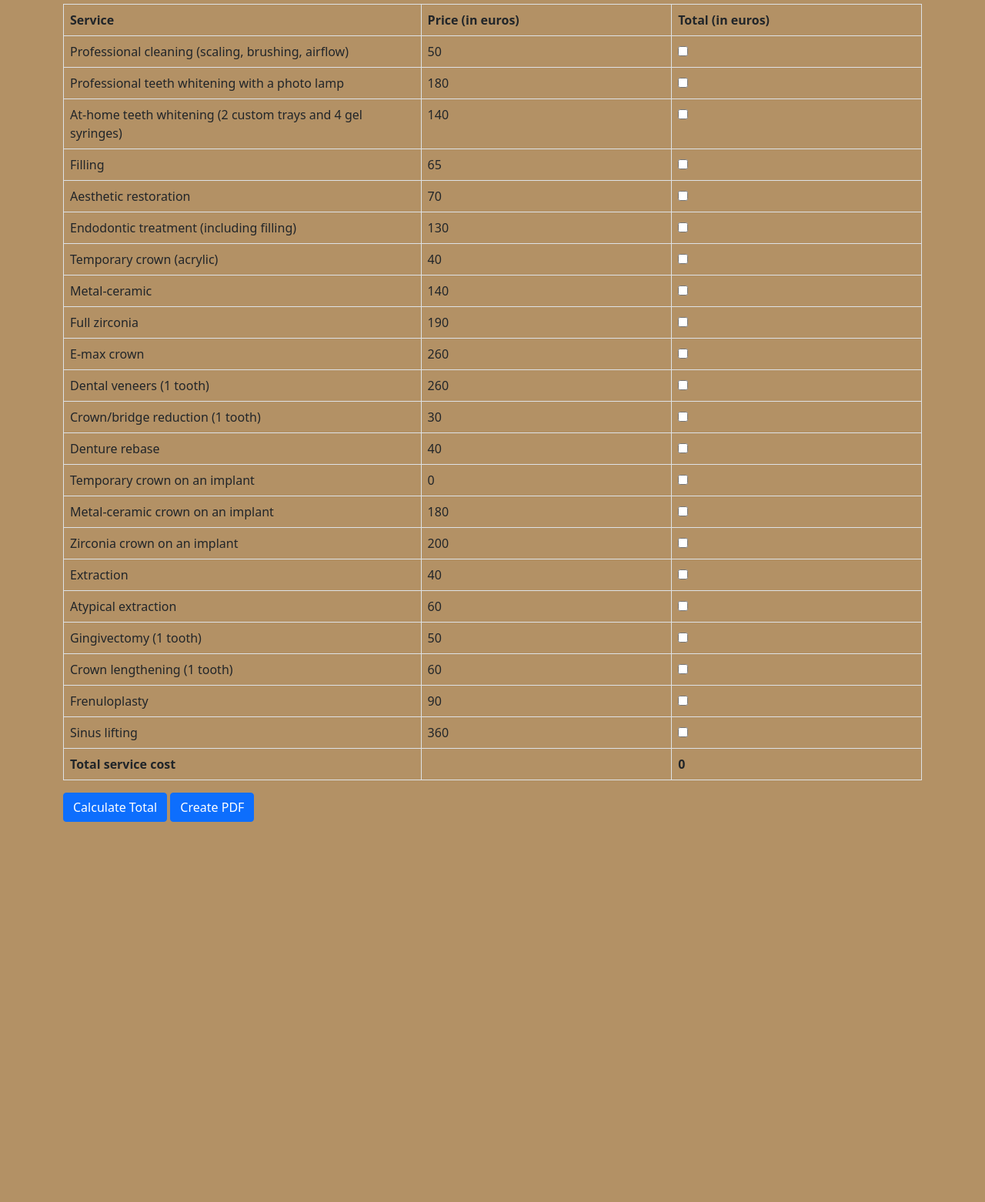
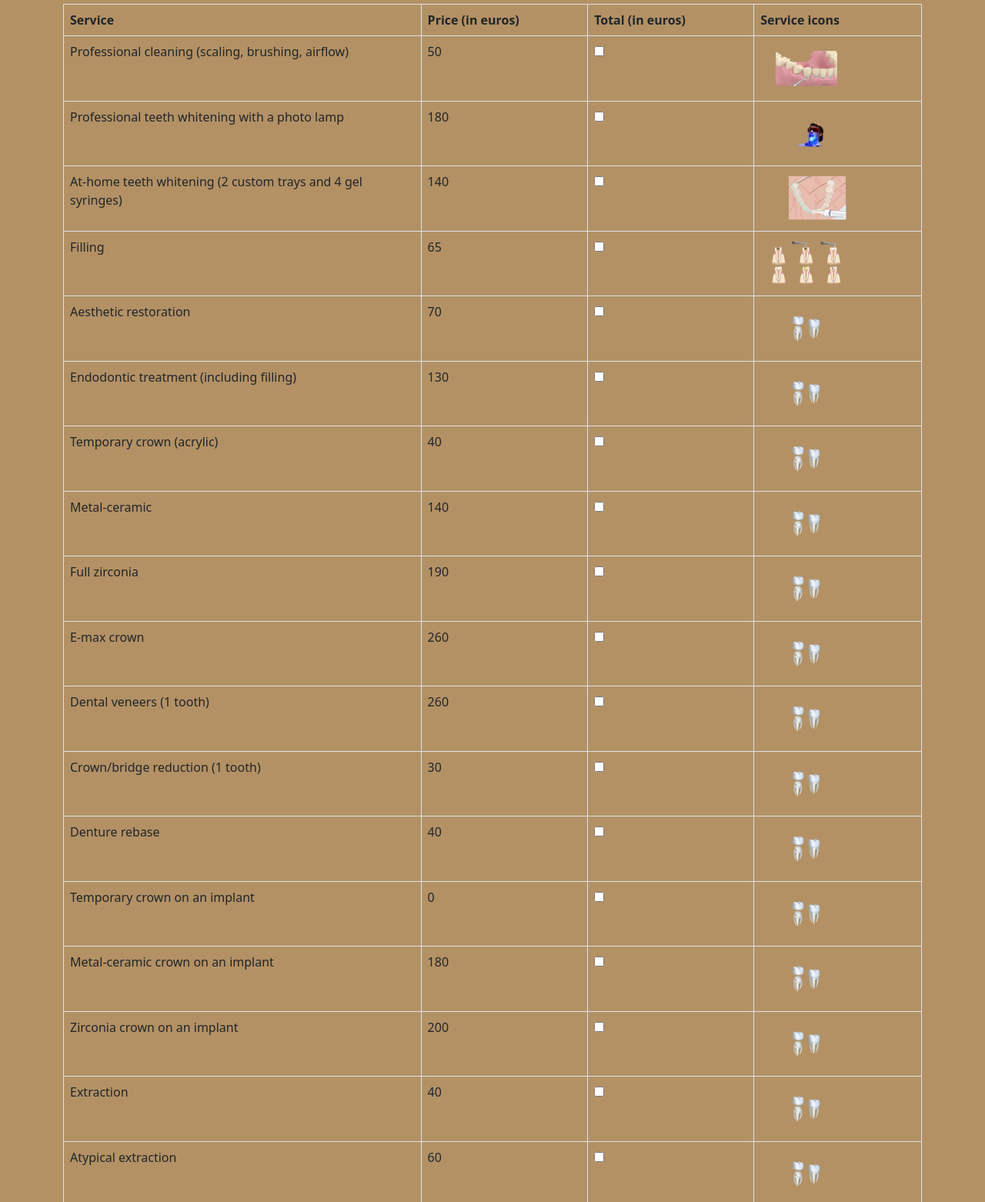
Before and after one commit to Heisen101/Dental-Turism, a plain HTML site: page index.html in a window 1280 px wide. Shown: the part 41-1603 px from the top of the page at 77% size. Before the commit the page ends 1109 px from the top, so only its background shows below. Drawn offline with nearby package versions, Linux system fonts and the light colour scheme.

Commit message:
added icons and added new table column

```diff
--- a/index.css
+++ b/index.css
@@ -9,3 +9,7 @@ body {
 #total-section {
     font-weight: bold;
 }
+
+img {
+    max-width: 120px;
+}
--- a/index.html
+++ b/index.html
@@ -25,124 +25,171 @@
                 <tr>
                     <th>Service</th>
                     <th>Price (in euros)</th>
+
                     <th>Total (in euros)</th>
+                    <th> Service icons</th>
                 </tr>
             </thead>
             <tbody>
                 <tr>
                     <td class="col-5">Professional cleaning (scaling, brushing, airflow)</td>
+
                     <td>50</td>
                     <td><input type="checkbox" name="selectedServices[]" value="50" class="service-checkbox"></td>
+                    <td><img src="./assets/Professional cleaning (scaling, brushing, airflow).png" alt="cleaning"></td>
                 </tr>
 
                 <tr>
                     <td class="col-5">Professional teeth whitening with a photo lamp</td>
+
                     <td>180</td>
                     <td><input type="checkbox" name="selectedServices[]" value="180" class="service-checkbox"></td>
+                    <td><img src="./assets/Professional teeth whitening with a photo lamp.png" alt=""></td>
                 </tr>
                 <tr>
                     <td class="col-5">At-home teeth whitening (2 custom trays and 4 gel syringes)</td>
+
                     <td>140</td>
                     <td><input type="checkbox" name="selectedServices[]" value="140" class="service-checkbox"></td>
+                    <td><img src="./assets/At-home teeth whitening (2 custom trays and 4 gel syringes).png" alt=""></td>
                 </tr>
                 <tr>
                     <td class="col-5">Filling</td>
+
                     <td>65</td>
                     <td><input type="checkbox" name="selectedServices[]" value="65" class="service-checkbox"></td>
+                    <td><img src="./assets/Filling.png" alt=""></td>
                 </tr>
                 <tr>
                     <td class="col-5">Aesthetic restoration</td>
+
                     <td>70</td>
                     <td><input type="checkbox" name="selectedServices[]" value="70" class="service-checkbox"></td>
+                    <td><img src="./assets/Temporary crown.png" alt=""></td>
                 </tr>
                 <tr>
                     <td class="col-5">Endodontic treatment (including filling)</td>
+
                     <td>130</td>
                     <td><input type="checkbox" name="selectedServices[]" value="130" class="service-checkbox"></td>
+                    <td><img src="./assets/Temporary crown.png" alt=""></td>
                 </tr>
                 <tr>
                     <td class="col-5">Temporary crown (acrylic)</td>
                     <td>40</td>
                     <td><input type="checkbox" name="selectedServices[]" value="40" class="service-checkbox"></td>
+                    <td><img src="./assets/Temporary crown.png" alt=""></td>
+
                 </tr>
                 <tr>
                     <td class="col-5">Metal-ceramic</td>
                     <td>140</td>
                     <td><input type="checkbox" name="selectedServices[]" value="140" class="service-checkbox"></td>
+                    <td><img src="./assets/Temporary crown.png" alt=""></td>
+
                 </tr>
                 <tr>
                     <td class="col-5">Full zirconia</td>
                     <td>190</td>
                     <td><input type="checkbox" name="selectedServices[]" value="190" class="service-checkbox"></td>
+                    <td><img src="./assets/Temporary crown.png" alt=""></td>
+
                 </tr>
                 <tr>
                     <td class="col-5">E-max crown</td>
                     <td>260</td>
                     <td><input type="checkbox" name="selectedServices[]" value="260" class="service-checkbox"></td>
+                    <td><img src="./assets/Temporary crown.png" alt=""></td>
+
                 </tr>
                 <tr>
                     <td class="col-5">Dental veneers (1 tooth)</td>
                     <td>260</td>
                     <td><input type="checkbox" name="selectedServices[]" value="260" class="service-checkbox"></td>
+                    <td><img src="./assets/Temporary crown.png" alt=""></td>
+
                 </tr>
                 <tr>
                     <td class="col-5">Crown/bridge reduction (1 tooth)</td>
                     <td>30</td>
                     <td><input type="checkbox" name="selectedServices[]" value="30" class="service-checkbox"></td>
+                    <td><img src="./assets/Temporary crown.png" alt=""></td>
+
                 </tr>
                 <tr>
                     <td class="col-5">Denture rebase</td>
                     <td>40</td>
                     <td><input type="checkbox" name="selectedServices[]" value="40" class="service-checkbox"></td>
+                    <td><img src="./assets/Temporary crown.png" alt=""></td>
+
                 </tr>
                 <tr>
                     <td class="col-5">Temporary crown on an implant</td>
                     <td>0</td>
                     <td><input type="checkbox" name="selectedServices[]" value="0" class="service-checkbox"></td>
+                    <td><img src="./assets/Temporary crown.png" alt=""></td>
+
                 </tr>
                 <tr>
                     <td class="col-5">Metal-ceramic crown on an implant</td>
                     <td>180</td>
                     <td><input type="checkbox" name="selectedServices[]" value="180" class="service-checkbox"></td>
+                    <td><img src="./assets/Temporary crown.png" alt=""></td>
+
                 </tr>
                 <tr>
                     <td class="col-5">Zirconia crown on an implant</td>
                     <td>200</td>
                     <td><input type="checkbox" name="selectedServices[]" value="200" class="service-checkbox"></td>
+                    <td><img src="./assets/Temporary crown.png" alt=""></td>
+
                 </tr>
                 <tr>
                     <td class="col-5">Extraction</td>
                     <td>40</td>
                     <td><input type="checkbox" name="selectedServices[]" value="40" class="service-checkbox"></td>
+                    <td><img src="./assets/Temporary crown.png" alt=""></td>
+
                 </tr>
                 <tr>
                     <td class="col-5">Atypical extraction</td>
                     <td>60</td>
                     <td><input type="checkbox" name="selectedServices[]" value="60" class="service-checkbox"></td>
+                    <td><img src="./assets/Temporary crown.png" alt=""></td>
+
                 </tr>
                 <tr>
                     <td class="col-5">Gingivectomy (1 tooth)</td>
                     <td>50</td>
                     <td><input type="checkbox" name="selectedServices[]" value="50" class="service-checkbox"></td>
+                    <td><img src="./assets/Temporary crown.png" alt=""></td>
+
                 </tr>
                 <tr>
                     <td class="col-5">Crown lengthening (1 tooth)</td>
                     <td>60</td>
                     <td><input type="checkbox" name="selectedServices[]" value="60" class="service-checkbox"></td>
+                    <td><img src="./assets/Temporary crown.png" alt=""></td>
+
                 </tr>
                 <tr>
                     <td class="col-5">Frenuloplasty</td>
                     <td>90</td>
                     <td><input type="checkbox" name="selectedServices[]" value="90" class="service-checkbox"></td>
+                    <td><img src="./assets/Temporary crown.png" alt=""></td>
+
                 </tr>
                 <tr>
                     <td class="col-5">Sinus lifting</td>
                     <td>360</td>
                     <td><input type="checkbox" name="selectedServices[]" value="360" class="service-checkbox"></td>
+                    <td><img src="./assets/Temporary crown.png" alt=""></td>
+
                 </tr>
 
                 <tr>
                     <td id="total-section">Total service cost</td>
+
                     <td></td>
                     <td id="total-amount">0</td>
                 </tr>
```
Also changed, not shown: assets/At-home teeth whitening (2 custom trays and 4 gel syringes).png (added), assets/Filling.png (added), assets/Professional cleaning (scaling, brushing, airflow).png (added), assets/Professional teeth whitening with a photo lamp.png (added), assets/Temporary crown.png (added).
